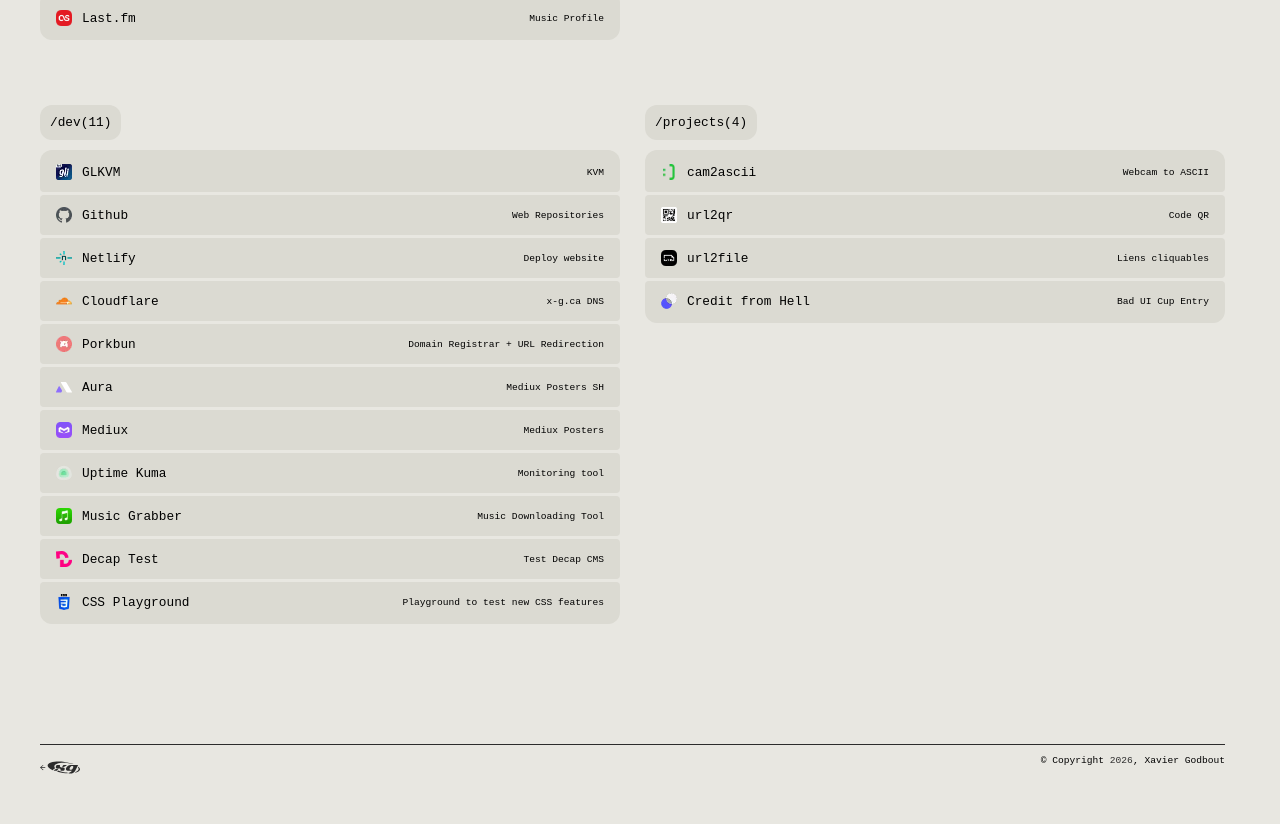
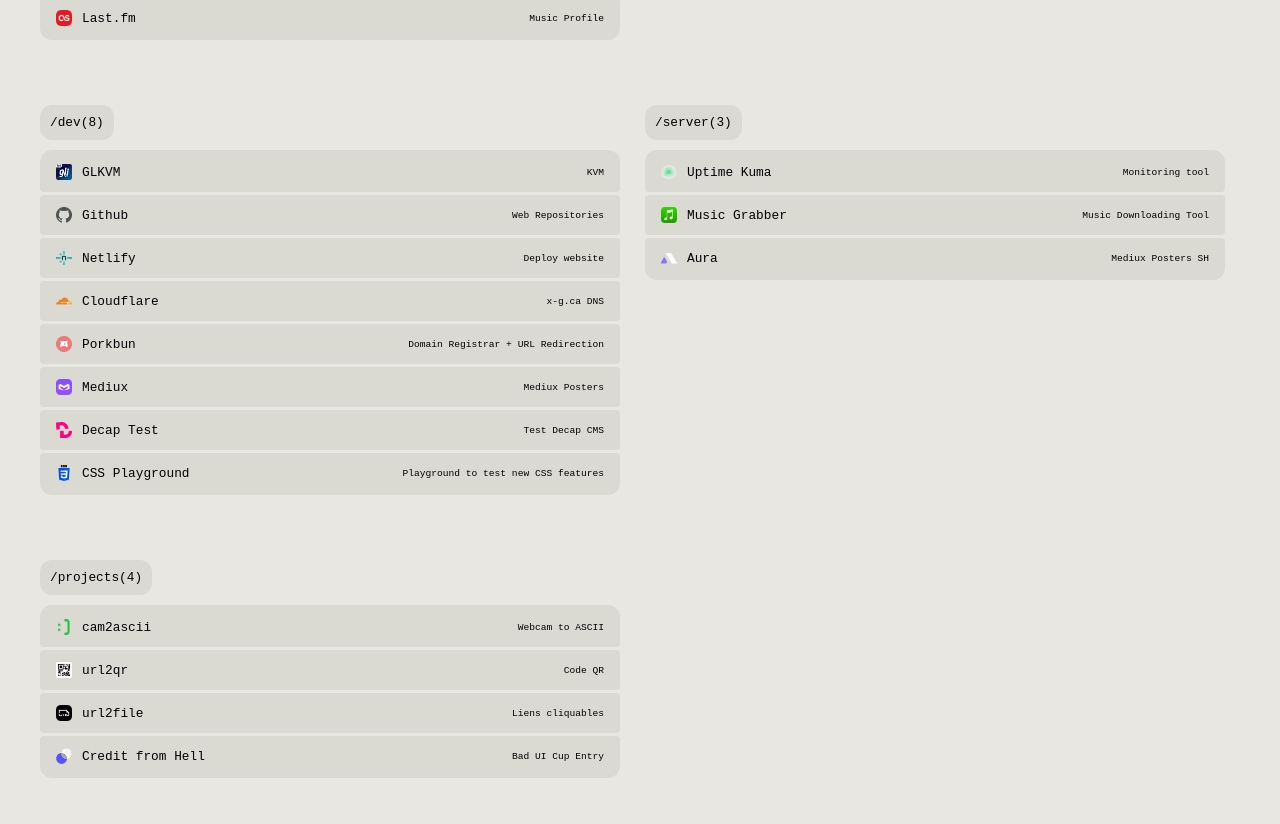
Before and after one commit to xaviergodbout/xg-11, an Eleventy site: page src/index.njk in a window 1280 px wide. Shown: the part 518-1342 px from the top of the page. Built offline with nearby package versions, Linux system fonts and the light colour scheme; Eleventy itself is replaced by a stand-in of ours; files that its build step writes are made by us from their sources; a web font is replaced by a local one.

Commit message:
Added server section for future encryption

```diff
--- a/src/index.njk
+++ b/src/index.njk
@@ -138,17 +138,28 @@
             </li>
 
             <li>
-                <a href="https://aura.x-g.ca" class="link" target="_blank" rel="noopener noreferrer">
-                    <span><img src="img/xg_icon/aura_icon.webp" alt="Aura Icon"><span class="hide-gv">Aura</span></span><p>Mediux Posters SH</p>
-                </a>
-            </li>
-
-            <li>
                 <a href="https://mediux.pro/user/leflyingcarpet" class="link" target="_blank" rel="noopener noreferrer">
                     <span><img src="img/xg_icon/mediux_icon.webp" alt="Aura Icon"><span class="hide-gv">Mediux</span></span><p>Mediux Posters</p>
                 </a>
             </li>
 
+            <li>
+                <a href="https://decap.x-g.ca" class="link" target="_blank" rel="noopener noreferrer">
+                    <span><img src="img/xg_icon/decap-cms_icon.webp" alt="Decap Test Icon"><span class="hide-gv">Decap Test</span></span><p>Test Decap CMS</p>
+                </a>
+            </li>
+
+            <li>
+                <a href="playground" class="link" target="_blank" rel="noopener noreferrer">
+                    <span><img src="img/xg_icon/css_icon.webp" alt="Decap Test Icon"><span class="hide-gv">CSS Playground</span></span><p>Playground to test new CSS features</p>
+                </a>
+            </li>
+        </ul>
+    </div>
+
+    <div class="links-container server-list">
+        <h2>/server</h2>
+        <ul>
             <li>
                 <a href="https://up.x-g.ca" class="link" target="_blank" rel="noopener noreferrer">
                     <span><img src="img/xg_icon/uptime-kuma_icon.webp" alt="Uptime Kuma Icon"><span class="hide-gv">Uptime Kuma</span></span><p>Monitoring tool</p>
@@ -162,14 +173,8 @@
             </li>
 
             <li>
-                <a href="https://decap.x-g.ca" class="link" target="_blank" rel="noopener noreferrer">
-                    <span><img src="img/xg_icon/decap-cms_icon.webp" alt="Decap Test Icon"><span class="hide-gv">Decap Test</span></span><p>Test Decap CMS</p>
-                </a>
-            </li>
-
-            <li>
-                <a href="playground" class="link" target="_blank" rel="noopener noreferrer">
-                    <span><img src="img/xg_icon/css_icon.webp" alt="Decap Test Icon"><span class="hide-gv">CSS Playground</span></span><p>Playground to test new CSS features</p>
+                <a href="https://aura.x-g.ca" class="link" target="_blank" rel="noopener noreferrer">
+                    <span><img src="img/xg_icon/aura_icon.webp" alt="Aura Icon"><span class="hide-gv">Aura</span></span><p>Mediux Posters SH</p>
                 </a>
             </li>
         </ul>
```
